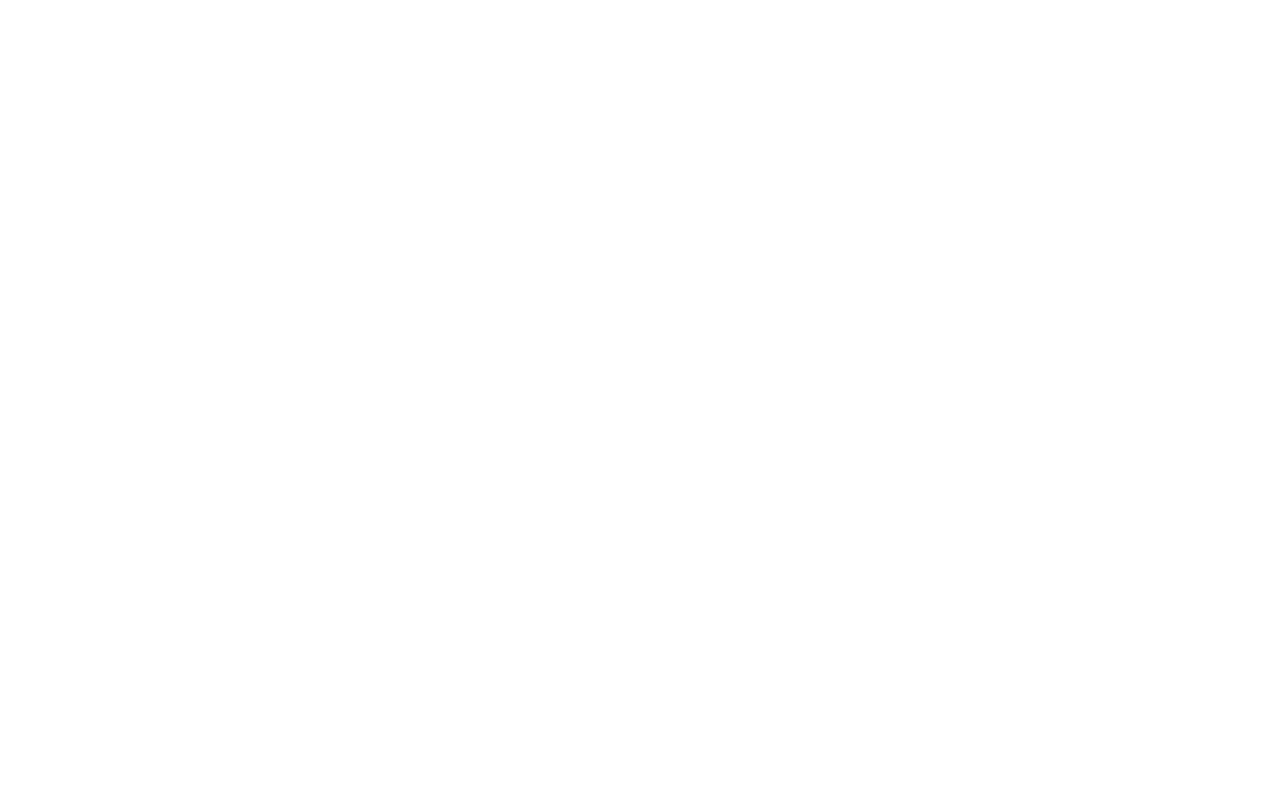
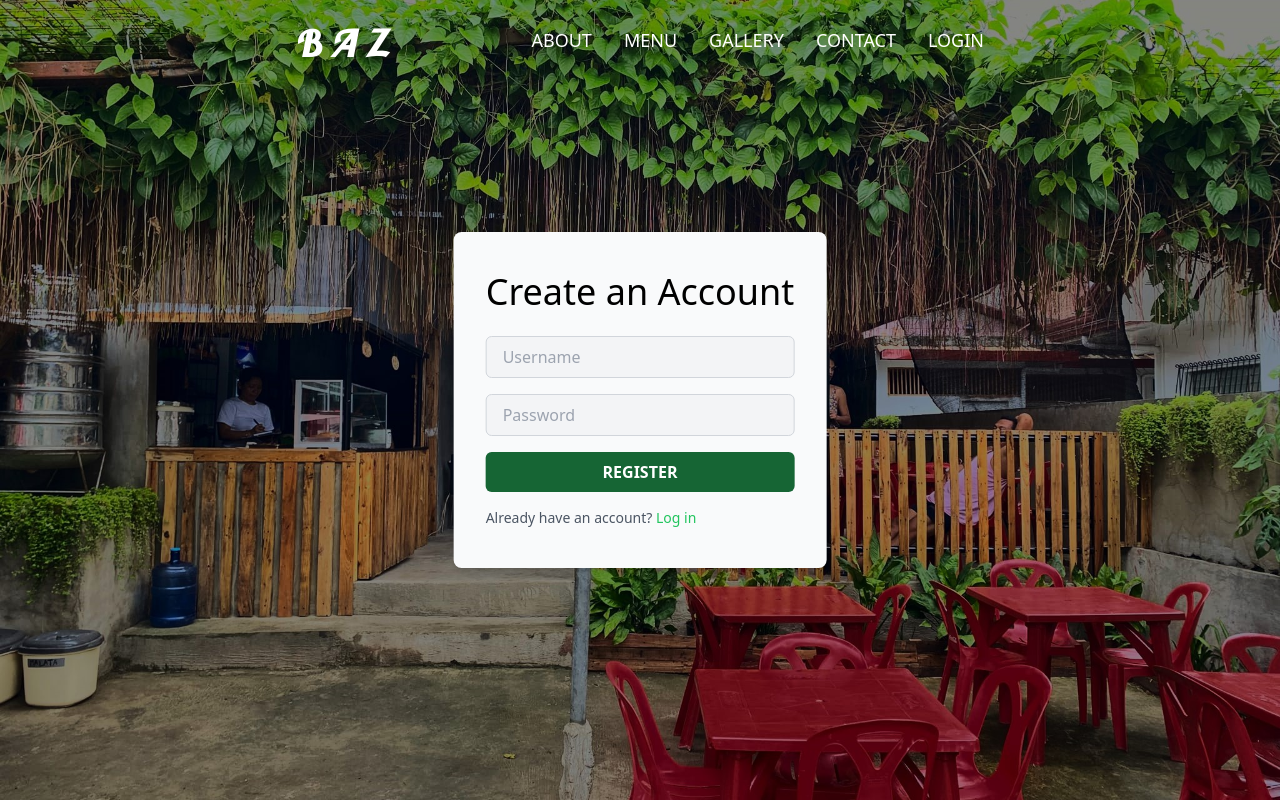
Before and after one commit to b1gmcdaddy/bazura, a React (Vite) app in the folder client/: page /register in a window 1280 px wide. Built offline with nearby package versions, Linux system fonts and the light colour scheme.

Commit message:
added: register page

```diff
--- a/client/src/pages/About.jsx
+++ b/client/src/pages/About.jsx
@@ -84,17 +84,17 @@
         <div className='max-w-[1240px] mx-auto grid md:grid-cols-3 gap-16'>
           <div className='w-full shadow-xl flex flex-col p-4 my-4 rounded-lg hover:scale-105 duration-300'>
             <img className='mx-auto mt-[-3rem] bg-gray-50' src={chef1} alt='/' />
-            <h2 className='text-2xl font-bold text-center py-8'>Sarel Pebeda</h2>
+            <h2 className='text-2xl font-bold text-center py-8'>Sarel Pebida</h2>
             <p className='text-center text-base'>Lorem ipsum dolor sit amet, consectetur adipiscing elit. Duis sed dapibus leo nec ornare diam.</p>
           </div>
           <div className='w-full shadow-xl flex flex-col p-4 my-4 rounded-lg hover:scale-105 duration-300'>
             <img className='mx-auto mt-[-3rem] bg-gray-50' src={chef2} alt='/' />
-            <h2 className='text-2xl font-bold text-center py-8'>Vince Doe</h2>
+            <h2 className='text-2xl font-bold text-center py-8'>Jolony Tangpuz</h2>
             <p className='text-center text-base'>Lorem ipsum dolor sit amet, consectetur adipiscing elit. Duis sed dapibus leo nec ornare diam.</p>
           </div>
           <div className='w-full shadow-xl flex flex-col p-4 my-4 rounded-lg hover:scale-105 duration-300'>
             <img className='mx-auto mt-[-3rem] bg-gray-50' src={chef3} alt='/' />
-            <h2 className='text-2xl font-bold text-center py-8'>Edgar Doe</h2>
+            <h2 className='text-2xl font-bold text-center py-8'>Nikko Ensomo</h2>
             <p className='text-center text-base'>Lorem ipsum dolor sit amet, consectetur adipiscing elit. Duis sed dapibus leo nec ornare diam.</p>
           </div>
         </div>
--- a/client/src/pages/Login.jsx
+++ b/client/src/pages/Login.jsx
@@ -20,7 +20,7 @@
         <motion.div className='absolute top-1/2 left-1/2 transform -translate-x-1/2 -translate-y-1/2 align-middle bg-gray-50 px-8 py-10 rounded-lg shadow-md'
           initial={{ opacity: 0 }}
           animate={{ opacity: 1 }}
-          transition={{ duration: 2.5 }}
+          transition={{ duration: 1.0 }}
           >
           <h1 className='text-4xl text-center text-black mb-6'>Log In</h1>
           <form className='text-center'>
--- a/client/src/pages/Register.jsx
+++ b/client/src/pages/Register.jsx
@@ -1,11 +1,41 @@
-import React from 'react'
+import React from 'react';
+import Navbar from '../components/Navbar';
+import homebanner from '../assets/homebanner.jpg';
+import { Link } from 'react-router-dom';
+import { motion } from 'framer-motion';
 
 const Register = () => {
+
+  const containerStyle = {
+    backgroundImage: `url(${homebanner})`,
+    backgroundSize: 'cover',
+    backgroundPosition: 'center',
+    height: '100vh',
+  };
+
   return (
-    <div>
-
-    </div>
-  )
+    <>
+      <Navbar />
+      <div style={containerStyle}>
+        <motion.div className='absolute top-1/2 left-1/2 transform -translate-x-1/2 -translate-y-1/2 align-middle bg-gray-50 px-8 py-10 rounded-lg shadow-md'
+          initial={{ opacity: 0 }}
+          animate={{ opacity: 1 }}
+          transition={{ duration: 1 }}
+          >
+          <h1 className='text-4xl text-center text-black mb-6'>Create an Account</h1>
+          <form className='text-center'>
+            <input className='block w-full bg-gray-100 border border-gray-300 rounded-md px-4 py-2 mb-4 focus:outline-none focus:ring-2 focus:ring-green-600 focus:border-transparent'
+              type='text' placeholder='Username' />
+            <input className='block w-full bg-gray-100 border border-gray-300 rounded-md px-4 py-2 mb-4 focus:outline-none focus:ring-2 focus:ring-green-600 focus:border-transparent'
+              type='password' placeholder='Password' />
+            <button className='w-full bg-green-800 text-white rounded-md px-4 py-2 font-semibold hover:bg-green-600 focus:outline-none focus:bg-green-600'
+              type='submit'>REGISTER</button>
+          </form>
+          <p className='mt-4 text-sm text-gray-600'>Already have an account? <Link to="/login" className='text-green-500 hover:text-green-700'>Log in</Link></p>
+        </motion.div>
+      </div>
+    </>
+  );
 }
 
-export default Register
+export default Register;
```
